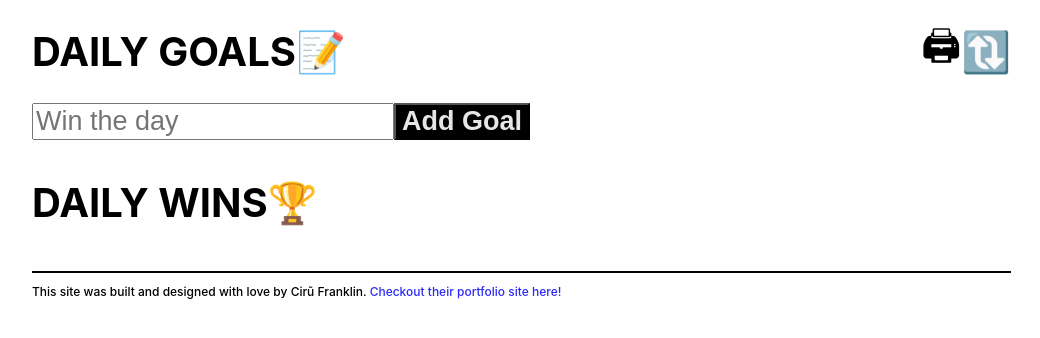
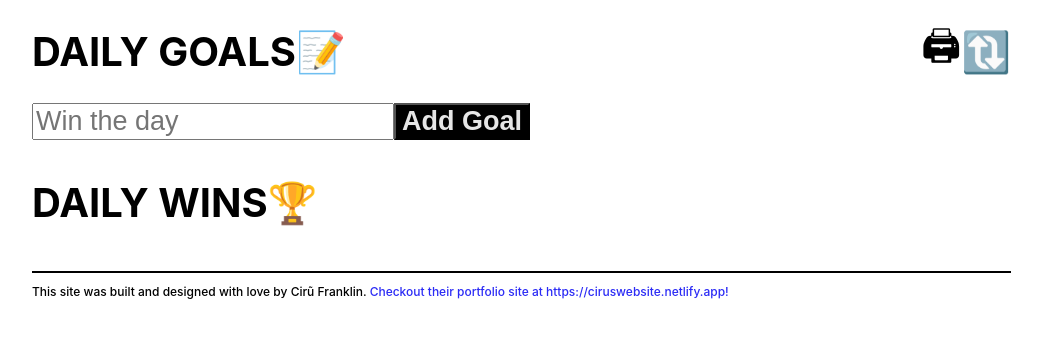
Before and after one commit to Cirufrank/daily-goals, a React (Create React App) app: page / in a window 1280 px wide. Shown: the top 338 px of the page, without its empty margins (160-1200 px from the left). Built offline with nearby package versions, Linux system fonts and the light colour scheme.

Commit message:
Update portfolio site link to be fully dispalyed within footer

```diff
--- a/src/components/DailyGoalsFooter.jsx
+++ b/src/components/DailyGoalsFooter.jsx
@@ -3,7 +3,7 @@ import React from 'react';
 function DailyGoalsFooter() {
     return (
         <footer>
-            <span>This site was built and designed with love by Cirũ Franklin. <a className="portfolioLink" href="https://ciruswebsite.netlify.app/" target="_blank">Checkout their portfolio site here!</a></span>
+            <span>This site was built and designed with love by Cirũ Franklin. <a className="portfolioLink" href="https://ciruswebsite.netlify.app/" target="_blank">Checkout their portfolio site at https://ciruswebsite.netlify.app!</a></span>
         </footer>
     )
 }
```
